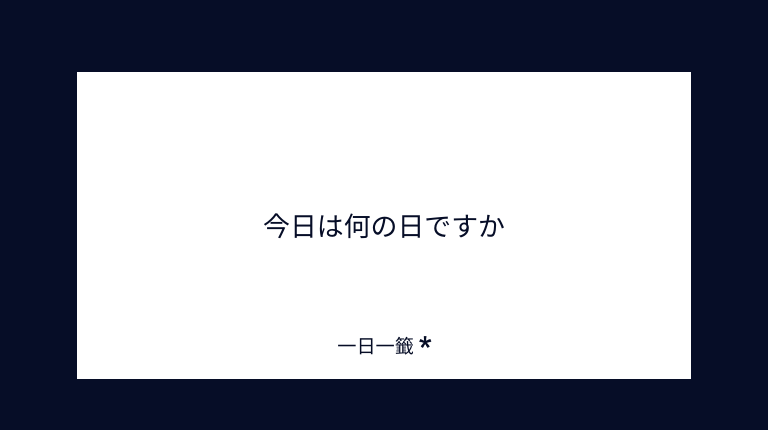
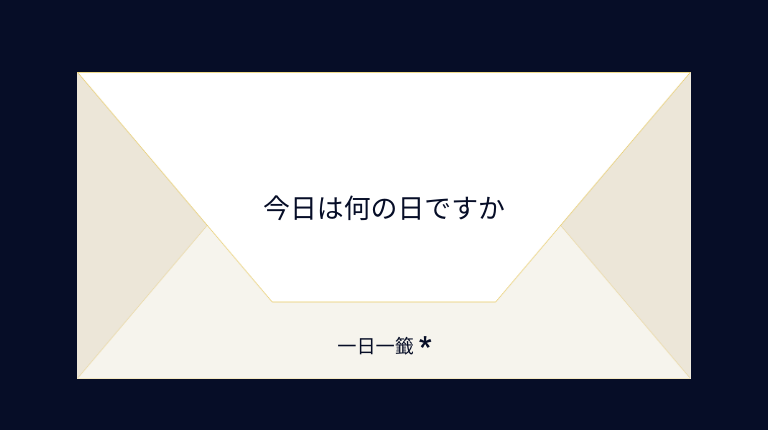
Before and after one commit to orangecatmo/calendar, a plain HTML site: page index.html in a window 768 px wide. Shown: the part 140-570 px from the top of the page. Drawn offline with Linux system fonts and the light colour scheme; a web font is replaced by a local one.

Commit message:
Add files via upload

```diff
--- a/css/media.css
+++ b/css/media.css
@@ -203,9 +203,9 @@
         margin-top: 0;
     }
 
-    .main .sign .mian_back {
+    /* .main .sign .mian_back {
         background-image: url("../img/T.png");
-    }
+    } */
 
     .main_list {
         height: 40vw !important;
@@ -268,7 +268,8 @@
         padding-top: 15vw !important;
     }
 
-    .main .sign .main_list .list_p {
+    .main .sign .main_list .list_p,
+    .main .sign .main_list .state {
         font-size: 3.5vw;
     }
 
--- a/css/style.css
+++ b/css/style.css
@@ -9,7 +9,7 @@
         float: left !important;
     }
     .main_list .list_p {
-        font-size: 2.6875rem;
+        font-size: 2.4875rem;
     }
 }
 
@@ -258,10 +258,20 @@ body {
     position: relative;
     height: 100%;
     /* background-image: url(../img/T.png); */
-    background-image: url("../img/t_bg.png");
+    background-image: url("../img/t_bg_n.png");
     background-size: 100% 100%;
     background-repeat: no-repeat;
     background-position-x: 50%;
+}
+
+.main_list .state {
+    display: none;
+    position: absolute;
+    top: 10%;
+    width: 100%;
+    text-align: center;
+    color: #000;
+    font-size: 2.4875rem;
 }
 
 .arrow {
@@ -284,8 +294,14 @@ body {
 }
 
 .list_p {
+    display: -webkit-box;
+    -webkit-line-clamp: 3;
+    -webkit-box-orient: vertical;
+    overflow: hidden;
     /* padding-top: 50px; */
     padding-top: 159px;
+    padding-left: 50px;
+    padding-right: 50px;
     font-size: 43px;
     text-align: center;
     color: #060d27;
```
